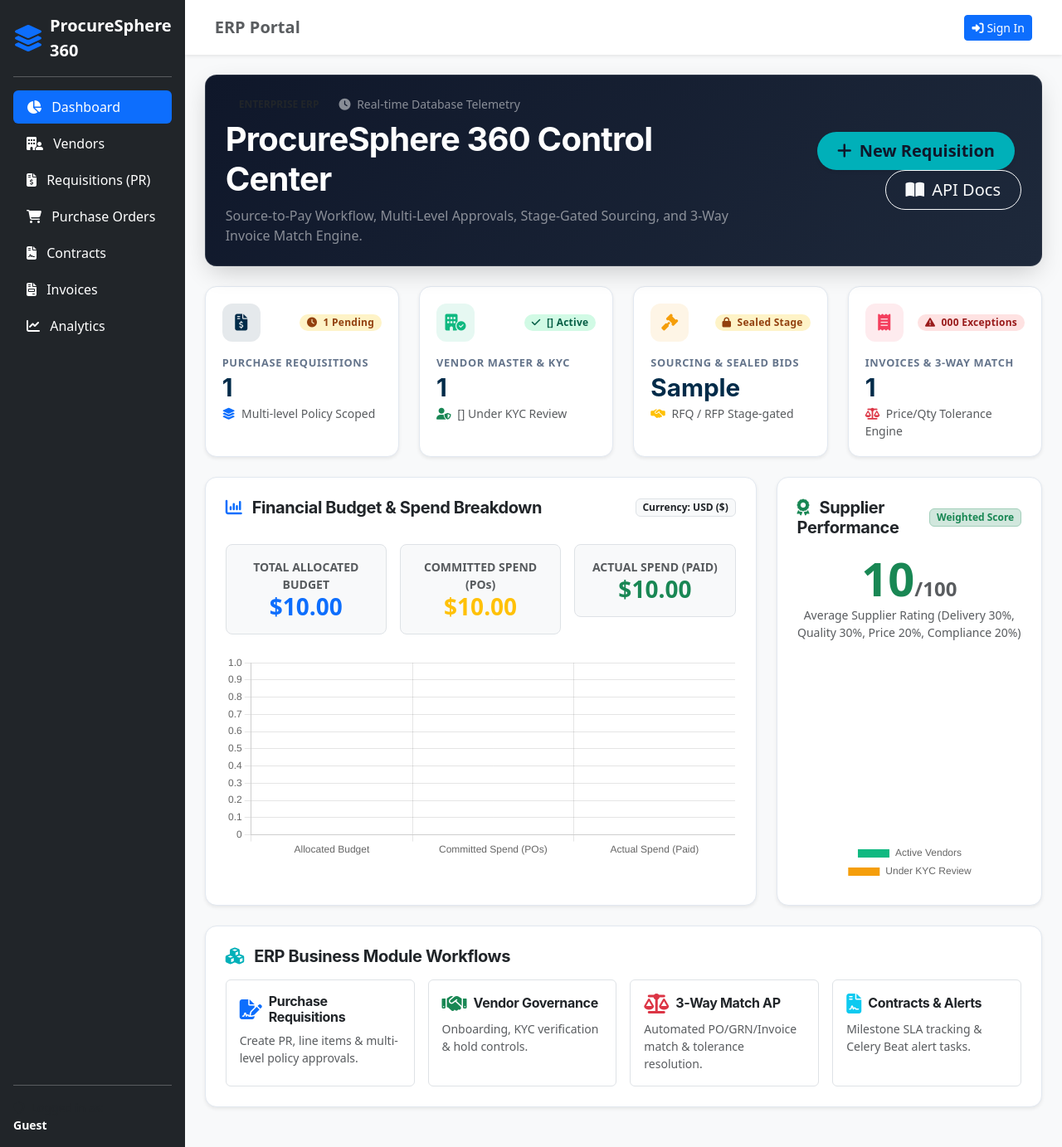
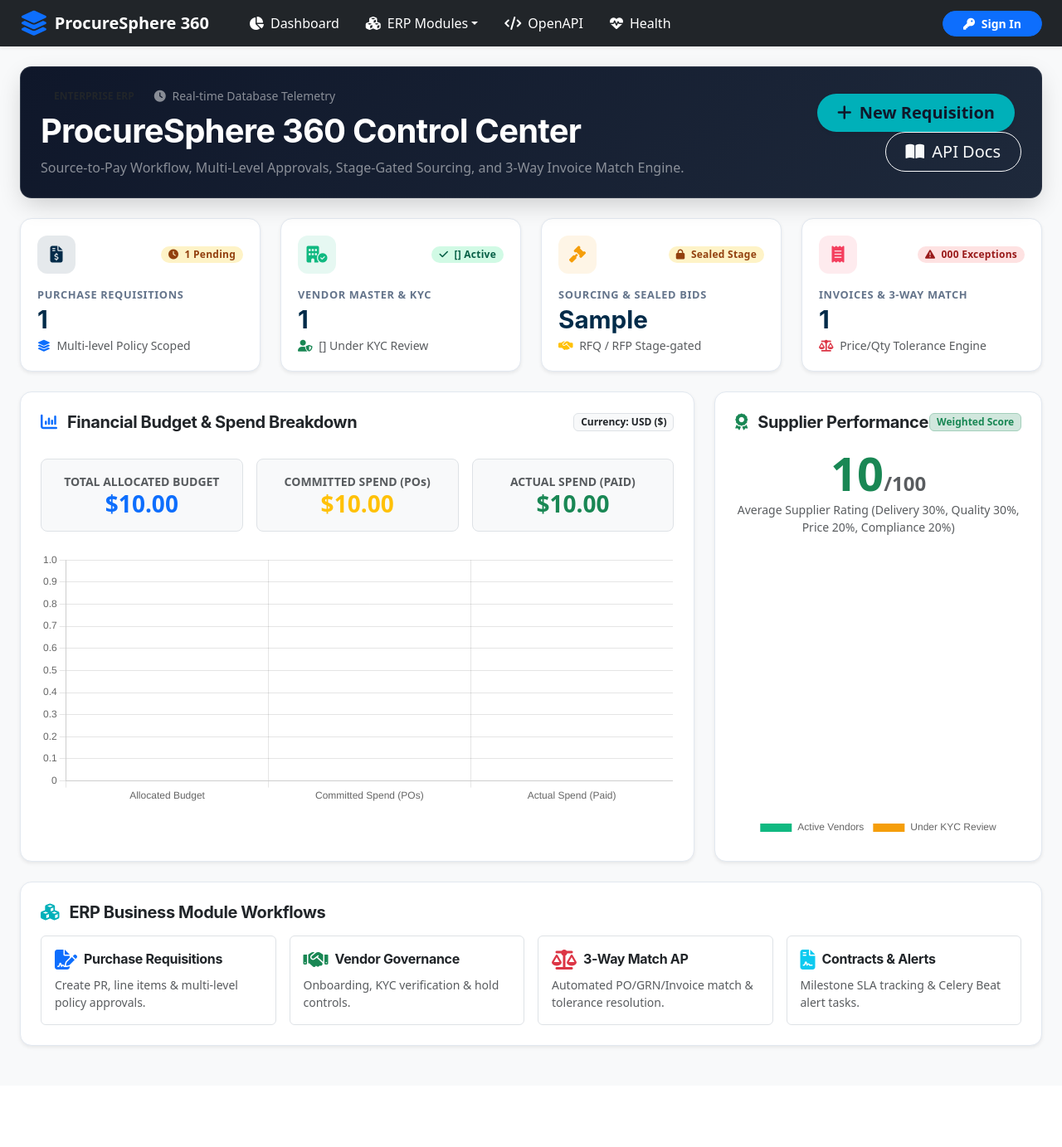
Before and after one commit to abhishekkadiayalaoff/ProcureSphere_360_Internal, a Django app: template templates/pages/dashboard.html in a window 1280 px wide. Shown: the whole page at 83% size. After the commit the page ends 1264 px from the top, so only its background shows below. Run offline with Django 4.2, Linux system fonts and the light colour scheme; the template is opened without the code that fills it: most values are stand-ins (such as "Sample title", 1, 10 or a date in 2020); some libraries are stand-ins or nearby versions.

Commit message:
merge(core): resolve merge conflicts with origin/dev and integrate docker setup with role dashboards

```diff
--- a/src/apps/vendors/selectors.py
+++ b/src/apps/vendors/selectors.py
@@ -1,4 +1,8 @@
 from .models import Vendor, VendorDocument
+
+
+def get_all_vendors():
+    return Vendor.objects.select_related("category").order_by("-created_at")
 
 
 def get_all_active_vendors():
@@ -7,6 +11,7 @@
         .filter(status=Vendor.STATUS_ACTIVE)
         .order_by("legal_name")
     )
+
 
 
 def get_vendor_by_id(vendor_id):
--- a/src/config/settings/base.py
+++ b/src/config/settings/base.py
@@ -228,3 +228,6 @@
 SECURE_BROWSER_XSS_FILTER = True
 SECURE_CONTENT_TYPE_NOSNIFF = True
 X_FRAME_OPTIONS = "DENY"
+
+LOGIN_URL = "/login/"
+LOGIN_REDIRECT_URL = "/"
--- a/templates/base.html
+++ b/templates/base.html
@@ -17,74 +17,71 @@
     <script src="https://cdn.jsdelivr.net/npm/chart.js@4.4.1/dist/chart.umd.min.js"></script>
 </head>
 <body class="bg-light">
-    <!-- Layout Wrapper -->
-    <div class="d-flex" style="min-height: 100vh;">
-
-        <!-- Sidebar -->
-        <div class="bg-dark text-white p-3 d-flex flex-column" style="width: 280px;">
-            <a href="/" class="d-flex align-items-center mb-3 mb-md-0 me-md-auto text-white text-decoration-none">
-                <i class="fa-solid fa-layer-group text-primary fa-2x me-2"></i>
+    <!-- Top Navigation Bar -->
+    <nav class="navbar navbar-expand-lg navbar-dark bg-dark shadow-sm py-2">
+        <div class="container-fluid px-4">
+            <a href="/" class="navbar-brand d-flex align-items-center text-white me-4">
+                <i class="fa-solid fa-layer-group text-primary fa-xl me-2"></i>
                 <span class="fs-5 fw-bold">ProcureSphere 360</span>
             </a>
-            <hr>
-            <ul class="nav nav-pills flex-column mb-auto">
-                <li class="nav-item mb-1">
-                    <a href="/" class="nav-link active text-white" aria-current="page">
+            <button class="navbar-toggler border-0" type="button" data-bs-toggle="collapse" data-bs-target="#navbarNav">
+                <span class="navbar-toggler-icon"></span>
+            </button>
+            <div class="collapse navbar-collapse" id="navbarNav">
+                <ul class="navbar-nav me-auto ms-lg-2">
+                    <li class="nav-item">
+                        <a class="nav-link px-3 active d-flex align-items-center" href="/">
                             <i class="fa-solid fa-chart-pie me-2"></i> Dashboard
                         </a>
                     </li>
-                <li class="nav-item mb-1">
-                    <a href="/vendors/" class="nav-link text-white">
-                        <i class="fa-solid fa-building-user me-2"></i> Vendors
+                    <li class="nav-item dropdown">
+                        <a class="nav-link dropdown-toggle px-3 d-flex align-items-center text-white" href="#" role="button" data-bs-toggle="dropdown">
+                            <i class="fa-solid fa-cubes me-2"></i> ERP Modules
+                        </a>
+                        <ul class="dropdown-menu shadow-lg border-0">
+                            <li><a class="dropdown-item py-2" href="/requisitions/"><i class="fa-solid fa-file-invoice-dollar text-primary me-2"></i> Requisitions (PR)</a></li>
+                            <li><a class="dropdown-item py-2" href="/approvals/inbox/"><i class="fa-solid fa-square-check text-warning me-2"></i> Approvals Inbox</a></li>
+                            <li><a class="dropdown-item py-2" href="/sourcing-events/"><i class="fa-solid fa-gavel text-info me-2"></i> Sourcing (RFQ/RFP)</a></li>
+                            <li><a class="dropdown-item py-2" href="/vendors/"><i class="fa-solid fa-building-user text-success me-2"></i> Vendor Governance</a></li>
+                            <li><a class="dropdown-item py-2" href="/purchase-orders/"><i class="fa-solid fa-cart-shopping text-cyan me-2"></i> Purchase Orders (PO)</a></li>
+                            <li><a class="dropdown-item py-2" href="/invoices/"><i class="fa-solid fa-receipt text-danger me-2"></i> Invoices & 3-Way Match</a></li>
+                            <li><a class="dropdown-item py-2" href="/contracts/"><i class="fa-solid fa-file-contract text-secondary me-2"></i> Contracts & SLA</a></li>
+                            <li><a class="dropdown-item py-2" href="/scorecards/"><i class="fa-solid fa-award text-success me-2"></i> Vendor Scorecards</a></li>
+                            <li><hr class="dropdown-divider"></li>
+                            <li><a class="dropdown-item py-2" href="/reports/hub/"><i class="fa-solid fa-chart-line text-primary me-2"></i> Reports & Analytics</a></li>
+                            <li><a class="dropdown-item py-2" href="/audit/logs/"><i class="fa-solid fa-shield-halved text-dark me-2"></i> Audit Trail Log</a></li>
+                        </ul>
+                    </li>
+                    <li class="nav-item">
+                        <a class="nav-link px-3 d-flex align-items-center text-white" href="/api/docs/">
+                            <i class="fa-solid fa-code me-2"></i> OpenAPI
                         </a>
                     </li>
-                <li class="nav-item mb-1">
-                    <a href="/requisitions/" class="nav-link text-white">
-                        <i class="fa-solid fa-file-invoice-dollar me-2"></i> Requisitions (PR)
-                    </a>
-                </li>
-                <li class="nav-item mb-1">
-                    <a href="/orders/" class="nav-link text-white">
-                        <i class="fa-solid fa-cart-shopping me-2"></i> Purchase Orders
-                    </a>
-                </li>
-                <li class="nav-item mb-1">
-                    <a href="/contracts/" class="nav-link text-white">
-                        <i class="fa-solid fa-file-contract me-2"></i> Contracts
-                    </a>
-                </li>
-                <li class="nav-item mb-1">
-                    <a href="/invoices/" class="nav-link text-white">
-                        <i class="fa-solid fa-file-invoice me-2"></i> Invoices
-                    </a>
-                </li>
-                <li class="nav-item mb-1">
-                    <a href="#" class="nav-link text-white">
-                        <i class="fa-solid fa-chart-line me-2"></i> Analytics
+                    <li class="nav-item">
+                        <a class="nav-link px-3 d-flex align-items-center text-white" href="/health/">
+                            <i class="fa-solid fa-heart-pulse me-2"></i> Health
                         </a>
                     </li>
                 </ul>
-            <hr>
-            <div class="small text-muted">
-                <i class="fa-solid fa-shield-halved me-1"></i> Logged in as:
-                <div class="text-white fw-bold">{% if user.is_authenticated %}{{ user.role_code }}{% else %}Guest{% endif %}</div>
+
+                <div class="d-flex align-items-center">
+                    {% if user.is_authenticated %}
+                        <div class="me-3 d-flex align-items-center px-3 py-1 bg-secondary bg-opacity-25 rounded-pill border border-secondary text-white">
+                            <i class="fa-solid fa-circle-user text-info me-2 fs-5"></i>
+                            <div class="text-start leading-tight me-2">
+                                <div class="fw-semibold text-white small">{{ user.email }}</div>
+                                <div class="badge bg-info text-dark rounded-pill" style="font-size: 0.65rem;">{{ user.role_code|default:"SUPER_ADMIN" }}</div>
                             </div>
                         </div>
-
-        <!-- Main Content Area -->
-        <div class="flex-grow-1 bg-light d-flex flex-column">
-
-            <!-- Topbar -->
-            <nav class="navbar navbar-expand-lg navbar-light bg-white shadow-sm px-4 py-3">
-                <div class="container-fluid">
-                    <span class="navbar-brand mb-0 h1 fw-bold text-muted">ERP Portal</span>
-                    <div class="d-flex align-items-center">
-                        {% if user.is_authenticated %}
-                            <span class="me-3 text-dark fw-semibold"><i class="fa-solid fa-user-circle me-1 text-primary"></i> {{ user.email }}</span>
-                            <a href="/logout/" class="btn btn-outline-danger btn-sm"><i class="fa-solid fa-right-from-bracket me-1"></i>Logout</a>
+                        <a href="/logout/" class="btn btn-outline-light btn-sm rounded-pill px-3">
+                            <i class="fa-solid fa-arrow-right-from-bracket me-1"></i> Sign Out
+                        </a>
                     {% else %}
-                            <a href="/login/" class="btn btn-primary btn-sm"><i class="fa-solid fa-right-to-bracket me-1"></i>Sign In</a>
+                        <a href="/login/" class="btn btn-primary btn-sm rounded-pill px-4 fw-semibold">
+                            <i class="fa-solid fa-key me-1"></i> Sign In
+                        </a>
                     {% endif %}
+                </div>
             </div>
         </div>
     </nav>
@@ -102,8 +99,6 @@
             </div>
         </div>
     </div>
-        </div>
-    </div>
 
     <!-- Bootstrap JS Bundle -->
     <script src="https://cdn.jsdelivr.net/npm/bootstrap@5.3.2/dist/js/bootstrap.bundle.min.js"></script>
--- a/templates/pages/dashboard.html
+++ b/templates/pages/dashboard.html
@@ -17,9 +17,9 @@
                     <p class="text-white-50 mb-0">Source-to-Pay Workflow, Multi-Level Approvals, Stage-Gated Sourcing, and 3-Way Invoice Match Engine.</p>
                 </div>
                 <div class="col-lg-4 text-lg-end mt-3 mt-lg-0">
-                    <button class="btn btn-cyan btn-lg rounded-pill fw-bold px-4 me-2 shadow-sm" hx-get="/api/v1/requisitions/" hx-target="#modal-content-body" data-bs-toggle="modal" data-bs-target="#modal-container">
+                    <a href="/requisitions/create/" class="btn btn-cyan btn-lg rounded-pill fw-bold px-4 me-2 shadow-sm">
                         <i class="fa-solid fa-plus me-1"></i> New Requisition
-                    </button>
+                    </a>
                     <a href="/api/docs/" class="btn btn-outline-light btn-lg rounded-pill px-4">
                         <i class="fa-solid fa-book-open me-1"></i> API Docs
                     </a>
@@ -32,6 +32,7 @@
 <!-- 4 Key Executive KPI Stat Cards -->
 <div class="row g-4 mb-4">
     <div class="col-xl-3 col-md-6">
+        <a href="/requisitions/" class="text-decoration-none">
             <div class="stat-card hover-elevate shadow-sm h-100">
                 <div class="d-flex align-items-center justify-content-between mb-3">
                     <div class="icon-avatar icon-avatar-primary">
@@ -45,9 +46,11 @@
                 <div class="metric-value my-1">{{ metrics.total_pr_count }}</div>
                 <div class="text-muted small"><i class="fa-solid fa-layer-group text-primary me-1"></i> Multi-level Policy Scoped</div>
             </div>
+        </a>
     </div>
 
     <div class="col-xl-3 col-md-6">
+        <a href="/vendors/" class="text-decoration-none">
             <div class="stat-card hover-elevate shadow-sm h-100">
                 <div class="d-flex align-items-center justify-content-between mb-3">
                     <div class="icon-avatar icon-avatar-success">
@@ -61,9 +64,11 @@
                 <div class="metric-value my-1">{{ metrics.total_vendors }}</div>
                 <div class="text-muted small"><i class="fa-solid fa-user-shield text-success me-1"></i> {{ metrics.kyc_review_vendors }} Under KYC Review</div>
             </div>
+        </a>
     </div>
 
     <div class="col-xl-3 col-md-6">
+        <a href="/sourcing-events/" class="text-decoration-none">
             <div class="stat-card hover-elevate shadow-sm h-100">
                 <div class="d-flex align-items-center justify-content-between mb-3">
                     <div class="icon-avatar icon-avatar-warning">
@@ -77,9 +82,11 @@
                 <div class="metric-value my-1">{{ metrics.open_sourcing_events }}</div>
                 <div class="text-muted small"><i class="fa-solid fa-handshake-simple text-warning me-1"></i> RFQ / RFP Stage-gated</div>
             </div>
+        </a>
     </div>
 
     <div class="col-xl-3 col-md-6">
+        <a href="/invoices/" class="text-decoration-none">
             <div class="stat-card hover-elevate shadow-sm h-100">
                 <div class="d-flex align-items-center justify-content-between mb-3">
                     <div class="icon-avatar icon-avatar-danger">
@@ -93,6 +100,7 @@
                 <div class="metric-value my-1">{{ metrics.total_invoices }}</div>
                 <div class="text-muted small"><i class="fa-solid fa-scale-balanced text-danger me-1"></i> Price/Qty Tolerance Engine</div>
             </div>
+        </a>
     </div>
 </div>
 
@@ -154,7 +162,7 @@
             <h5 class="fw-bold text-dark mb-3"><i class="fa-solid fa-cubes text-cyan me-2"></i> ERP Business Module Workflows</h5>
             <div class="row g-3">
                 <div class="col-lg-3 col-md-6">
-                    <a href="/api/v1/requisitions/" class="card text-decoration-none h-100 hover-elevate border">
+                    <a href="/requisitions/" class="card text-decoration-none h-100 hover-elevate border">
                         <div class="card-body">
                             <div class="d-flex align-items-center mb-2">
                                 <i class="fa-solid fa-file-signature text-primary fs-4 me-2"></i>
@@ -165,7 +173,7 @@
                     </a>
                 </div>
                 <div class="col-lg-3 col-md-6">
-                    <a href="/api/v1/vendors/" class="card text-decoration-none h-100 hover-elevate border">
+                    <a href="/vendors/" class="card text-decoration-none h-100 hover-elevate border">
                         <div class="card-body">
                             <div class="d-flex align-items-center mb-2">
                                 <i class="fa-solid fa-handshake text-success fs-4 me-2"></i>
@@ -176,7 +184,7 @@
                     </a>
                 </div>
                 <div class="col-lg-3 col-md-6">
-                    <a href="/api/v1/invoices/" class="card text-decoration-none h-100 hover-elevate border">
+                    <a href="/invoices/" class="card text-decoration-none h-100 hover-elevate border">
                         <div class="card-body">
                             <div class="d-flex align-items-center mb-2">
                                 <i class="fa-solid fa-scale-balanced text-danger fs-4 me-2"></i>
@@ -187,7 +195,7 @@
                     </a>
                 </div>
                 <div class="col-lg-3 col-md-6">
-                    <a href="/api/v1/contracts/" class="card text-decoration-none h-100 hover-elevate border">
+                    <a href="/contracts/" class="card text-decoration-none h-100 hover-elevate border">
                         <div class="card-body">
                             <div class="d-flex align-items-center mb-2">
                                 <i class="fa-solid fa-file-contract text-info fs-4 me-2"></i>
@@ -201,6 +209,7 @@
         </div>
     </div>
 </div>
+
 
 <!-- Embedded Chart.js Script -->
 <script>
```
Also changed, not shown: src/apps/approvals/services.py (+41 -0 lines), src/apps/contracts/models.py (+22 -0 lines), src/apps/core/management/commands/seed_demo_data.py (+11 -11 lines), src/apps/core/views.py (+186 -59 lines), src/apps/invoices/models.py (+24 -0 lines), src/apps/orders/models.py (+12 -0 lines), src/apps/requisitions/selectors.py (+13 -0 lines), src/apps/sourcing/models.py (+29 -0 lines), src/config/urls.py (+19 -13 lines). Lines whose indentation alone changed are shown as unchanged.
